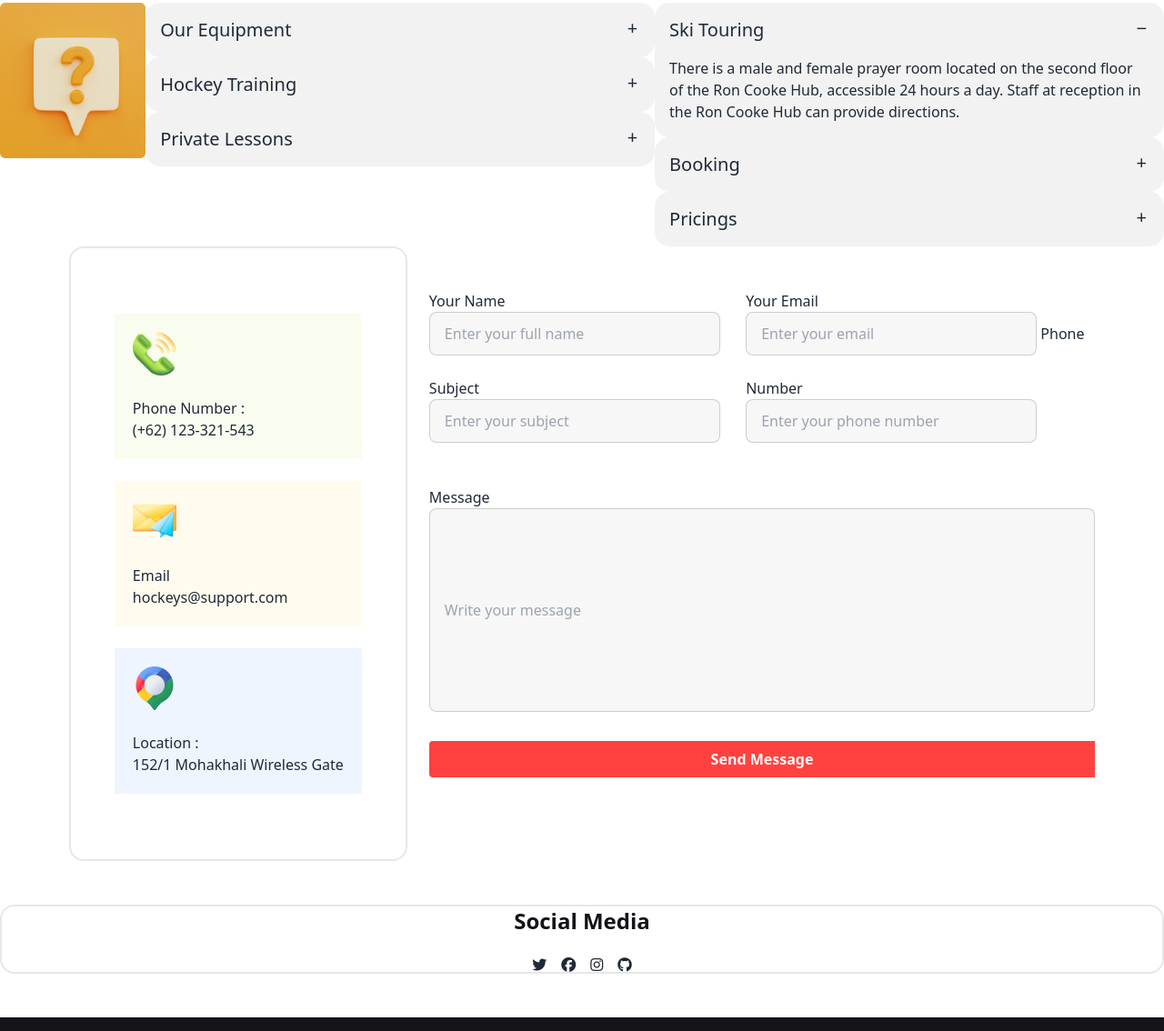
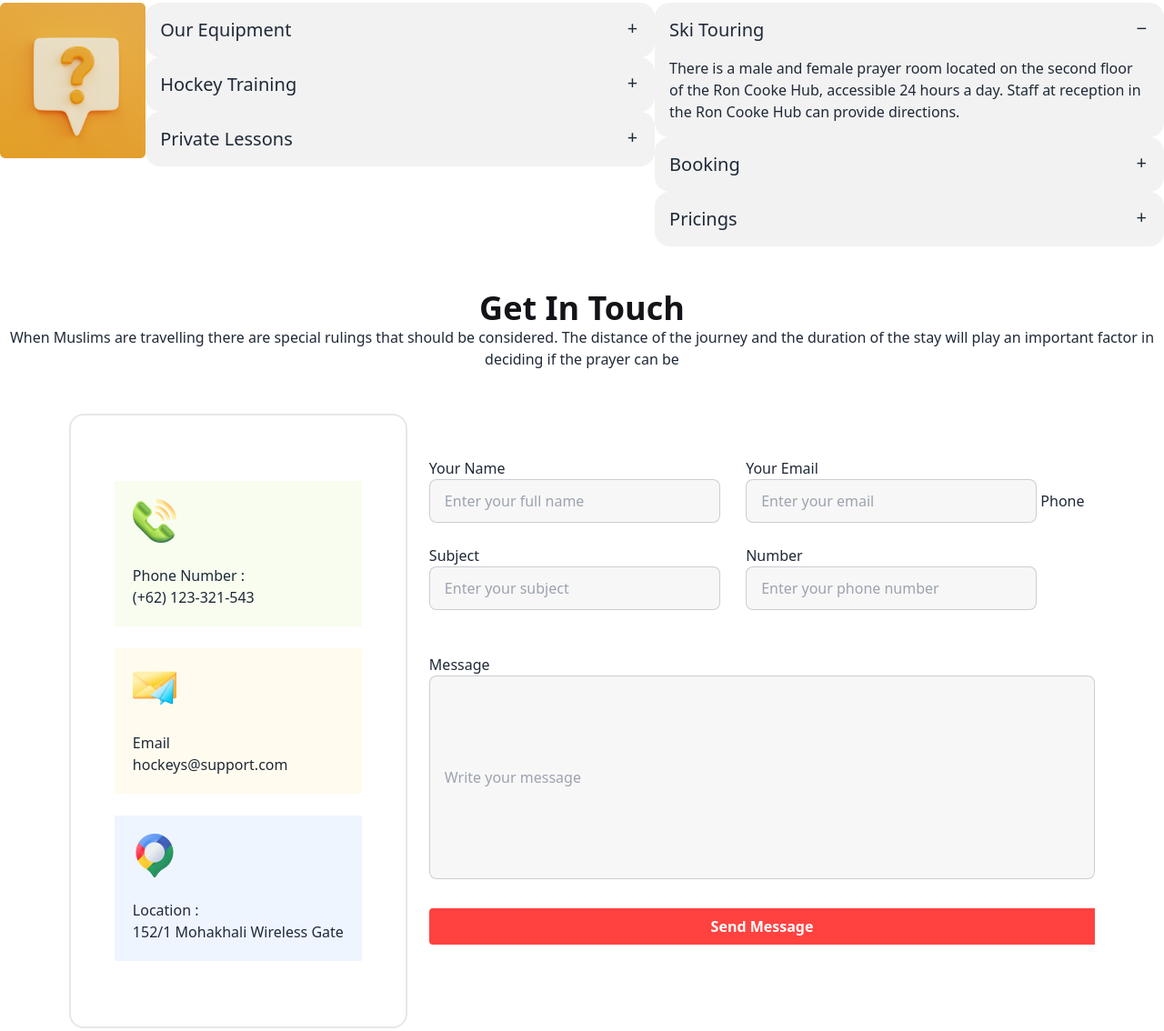
Before and after one commit to Abusayem99133/my--third-assignment, a plain HTML site: page index.html in a window 1280 px wide. Shown: the part 3206-4340 px from the top of the page at 91% size. Drawn offline with nearby package versions, Linux system fonts and the light colour scheme.

Commit message:
get in touch secton head added

```diff
--- a/index.html
+++ b/index.html
@@ -471,7 +471,14 @@
         </div>
       </div>
     </section>
-    <section class=" flex justify-center space-x-6 space-y-12">
+    <!-- get in touch  -->
+
+    <section class="">
+      <div class="text-center my-12">
+        <h3 class="text-[#131318]  text-4xl font-extrabold">Get In Touch</h3>
+        <p>When Muslims are travelling there are special rulings that should be considered. The distance of the journey and the duration of the stay will play an important factor in deciding if the prayer can be</p>
+      </div>
+      <div class="flex justify-center space-x-6 space-y-12">
      <div class="rounded-2xl border-solid border-2 border-[#1313181A] p-12">
       <!-- phone -->
       <div class="bg-[#BCED6D1A] my-6 p-5">
```
